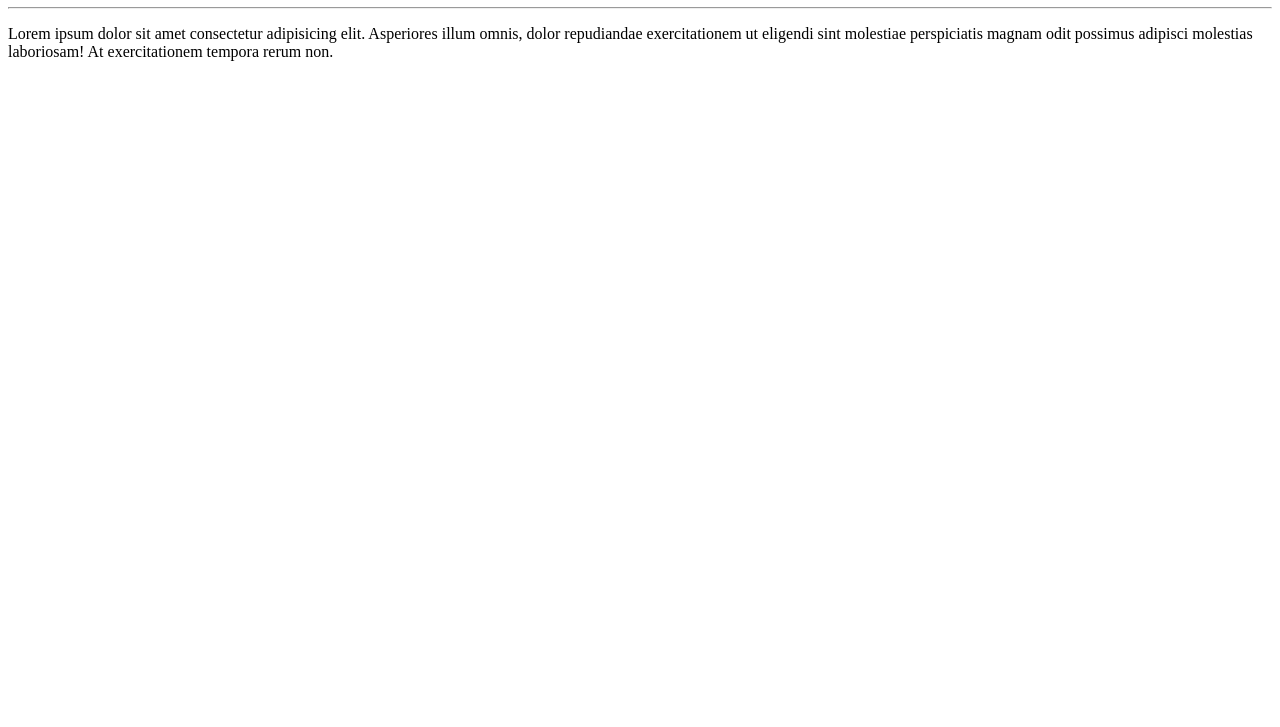
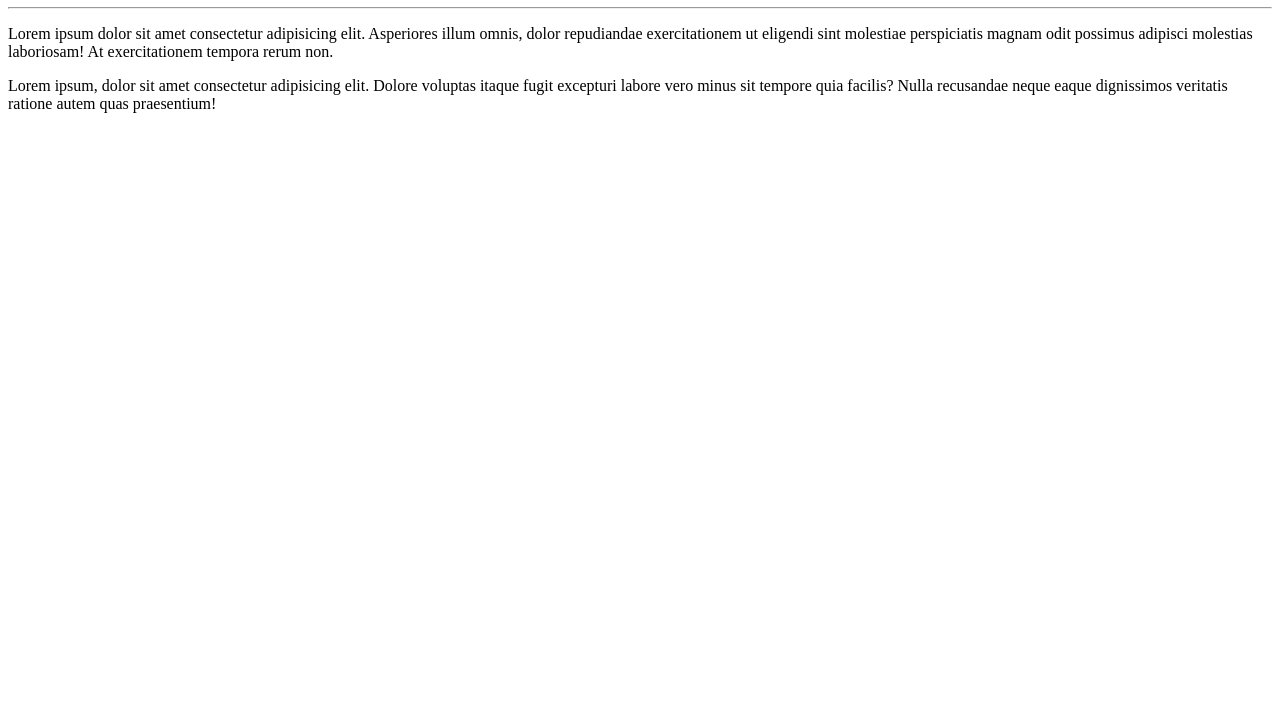
Before and after one commit to Nicolasmoura54/Olamundo, a plain HTML site: page Site exemplo/index.html in a window 1280 px wide. Shown: the part 73-800 px from the top of the page. Drawn offline with Linux system fonts and the light colour scheme.

Commit message:
mais um paragrafo

```diff
--- a/Site exemplo/index.html
+++ b/Site exemplo/index.html
@@ -9,7 +9,6 @@
   <h1>Olá, mundo</h1>
   <hr>
   <p>Lorem ipsum dolor sit amet consectetur adipisicing elit. Asperiores illum omnis, dolor repudiandae exercitationem ut eligendi sint molestiae perspiciatis magnam odit possimus adipisci molestias laboriosam! At exercitationem tempora rerum non.</p>
-
-
+  <p>Lorem ipsum, dolor sit amet consectetur adipisicing elit. Dolore voluptas itaque fugit excepturi labore vero minus sit tempore quia facilis? Nulla recusandae neque eaque dignissimos veritatis ratione autem quas praesentium!</p>
 </body>
 </html>
```
